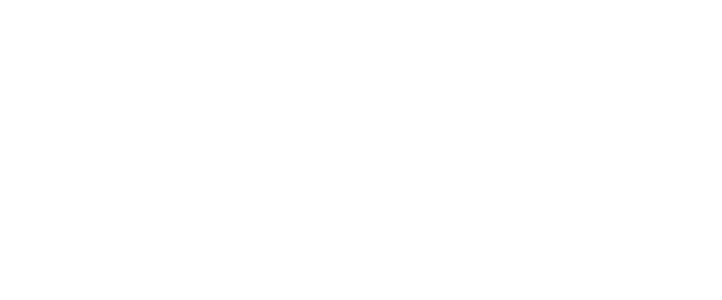
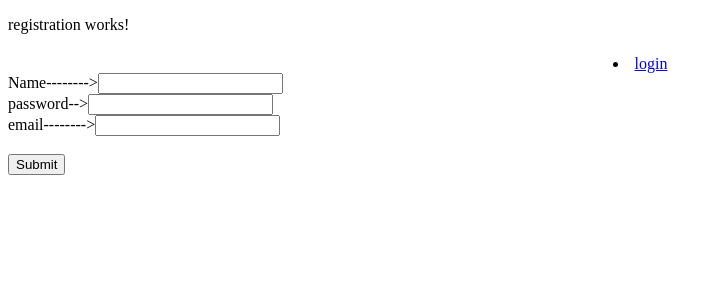
Before and after one commit to djrabi007/angular-router-jwt, an Angular app: page /register in a window 1280 px wide. Before the commit this address led to /. Shown: the top 300 px of the page, without its empty margins (0-722 px from the left). Built offline with nearby package versions, Linux system fonts and the light colour scheme.

Commit message:
JWT Registration

```diff
--- a/src/app/app-routing.module.ts
+++ b/src/app/app-routing.module.ts
@@ -18,6 +18,7 @@
   {path:"",redirectTo:"/login",pathMatch:"full"},
   {path:"login",component:LoginComponent},
   {path:"person",component:PersonComponent},
+  {path:"register",component:RegistrationComponent},
   {path:"home",component:HomeComponent}
 
 /*
--- a/src/app/login/login.component.html
+++ b/src/app/login/login.component.html
@@ -1,6 +1,6 @@
 <p>login works!</p>
 <li><a  routerLink="/person" >Person</a></li>
-
+<li><a  routerLink="/register" >Register</a></li>
 <!-- <form  action="/login" method="POST"> -->
 <form id="accesspanel" action="">
         <input type="text" name="username" [(ngModel)]="username" id="email" placeholder="username">
--- a/src/app/person/person.component.html
+++ b/src/app/person/person.component.html
@@ -1,7 +1,10 @@
 <p>person works!</p>
+<li><a  routerLink="/login" >Login</a></li>
+<li><a  routerLink="/register" >Register</a></li>
+
 <input type="button"  value="Find User" (click)="getUsersRR()" />
-.....    <a href="#" ng-click="$event.preventDefault();doLogout()">Logout/Back</a>
-<!-- ......<input type="button"  value="Logout" (click)="doLogout()" /> -->
+<!--.....    <a href="#" ng-click="$event.preventDefault();doLogout()">Logout/Back</a>
+ ......<input type="button"  value="Logout" (click)="doLogout()" /> -->
 <p></p>
 <table>
     <tr>
--- a/src/app/registration/registration.component.html
+++ b/src/app/registration/registration.component.html
@@ -2,11 +2,19 @@
 
 <div style="text-align: center">
     <h1>{{message123}}</h1>
+    <li><a  routerLink="/login" >login</a></li>
 </div>
 
 Name--------><input type="text" name="name" [(ngModel)]="userReg.name">  <br>
+password--><input type="password" name="password" [(ngModel)]="userReg.password"> <br>
 email--------><input type="text" name="email" [(ngModel)]="userReg.email"> <br>
-experience--><input type="text" name="experience" [(ngModel)]="userReg.experience"> <br>
-domain------><input type="text" name="domain" [(ngModel)]="userReg.domain"> <br>
+ <br>
+<input type="submit" name="submit_reg" vlaue="Register" (click)="registerNow()">
+
+<!--
+Name--------<input type="text" name="name" [(ngModel)]="userReg.name">  <br>
+email--------<input type="text" name="email" [(ngModel)]="userReg.email"> <br>
+experience--<input type="text" name="experience" [(ngModel)]="userReg.experience"> <br>
+domain------<input type="text" name="domain" [(ngModel)]="userReg.domain"> <br>
              <input type="submit" name="submit_reg"
-   vlaue="Register" (click)="registerNow()">
+   vlaue="Register" (click)="registerNow()">  -->
--- a/src/app/registration/registration.component.ts
+++ b/src/app/registration/registration.component.ts
@@ -1,7 +1,6 @@
 import { Component, OnInit } from '@angular/core';
 import { UserRegistration } from '../UserRegistration';
 import { UserRegistrationService } from '../user-registration.service';
-
 @Component({
   selector: 'app-registration',
   templateUrl: './registration.component.html',
@@ -9,22 +8,20 @@
 })
 export class RegistrationComponent implements OnInit {
 
-  userReg:UserRegistration
-  =new UserRegistration("","","","");
+  //userReg:UserRegistration  =new UserRegistration("","","","");
+  userReg:UserRegistration  =new UserRegistration("","","");//added for JWT Integration
   message123:any;
 
-  constructor(private service123:
-    UserRegistrationService) { }
+  constructor(private service123: UserRegistrationService) { }
+
   ngOnInit() {
   }
 /* invoke from Submit button click */
   public registerNow(){
     let resp=this.service123
         .doRegistration(this.userReg);
-    resp.subscribe((data123=>
-          this.message123=data123))
-  }
-
+    resp.subscribe((data123=>this.message123=data123));
+    }
 
 
 }
--- a/src/app/user-registration.service.ts
+++ b/src/app/user-registration.service.ts
@@ -9,12 +9,21 @@
 export class UserRegistrationService {
 
   constructor(private http113:HttpClient) { }
+
+  public doRegistration(userReg:UserRegistration){
+    let url="http://localhost:8081/register";
+    return this.http113.post(url,userReg
+      ,{responseType:'text' as 'json'});
+
+  }
+
+/*
   public doRegistration(userReg:UserRegistration){
     let url="http://localhost:8082/registerRabi/register";
     return this.http113.post(url,userReg
       ,{responseType:'text' as 'json'});
 
-  }
+  }*/
   public getUsers(){
     let url="http://localhost:8082/registerRabi/allUsers";
     return this.http113.get(url);
```
Also changed, not shown: src/app/UserRegistration.ts (+9 -2 lines).
